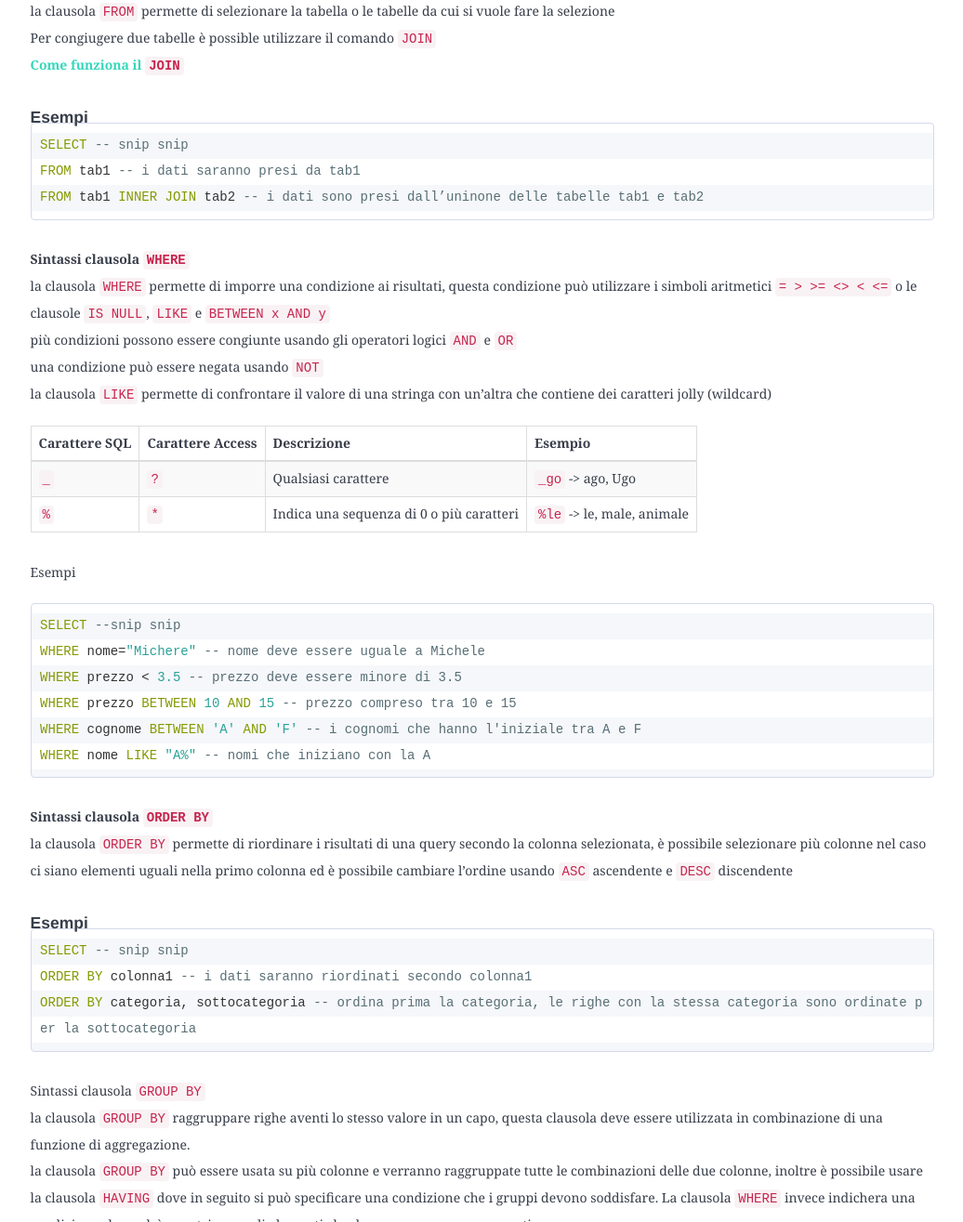
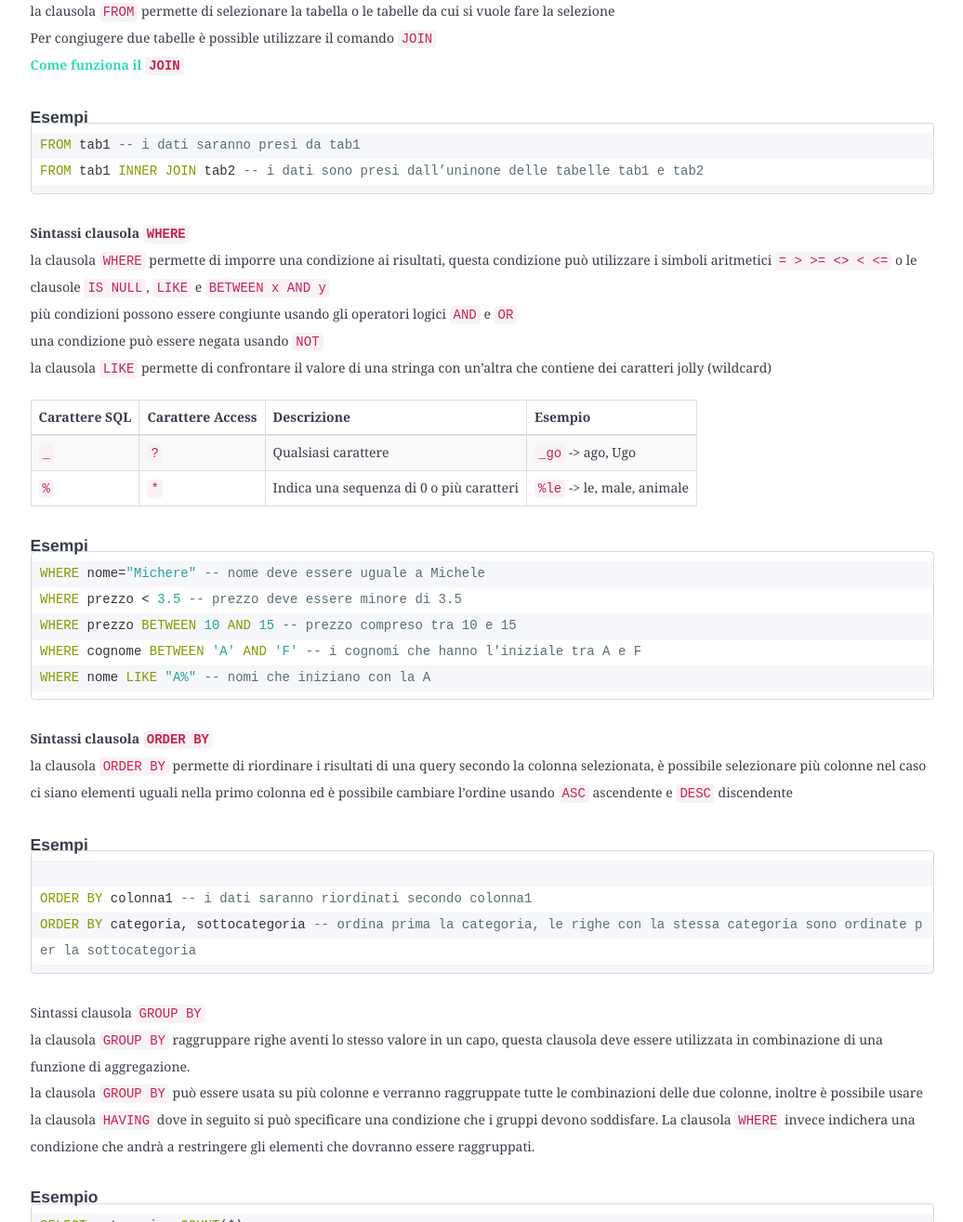
Before and after one commit to samu698/samu698.github.io, a plain HTML site: page index.html in a window 1280 px wide. Shown: the part 3170-4485 px from the top of the page at 93% size, without its empty margins (121-1157 px from the left). Drawn offline with nearby package versions, Linux system fonts and the light colour scheme.

Commit message:
join page aggiunta

```diff
--- a/index.html
+++ b/index.html
@@ -203,10 +203,9 @@ la clausola <code>SELECT</code> permette di selezionare le colonne che si voglio
 <strong>Sintassi clausola <code>FROM</code></strong><br>
 la clausola <code>FROM</code> permette di selezionare la tabella o le tabelle da cui si vuole fare la selezione<br>
 Per congiugere due tabelle è possible utilizzare il comando <code>JOIN</code><br>
-<a href="samu698.github.io/join.html"><strong>Come funziona il <code>JOIN</code></strong></a></p>
+<a href="join.html"><strong>Come funziona il <code>JOIN</code></strong></a></p>
 <h5 class="code-line" data-line-start=99 data-line-end=100><a id="Esempi_99"></a>Esempi</h5>
-<pre><code class="has-line-data" data-line-start="101" data-line-end="105" class="language-SQL"><span class="hljs-operator"><span class="hljs-keyword">SELECT</span> <span class="hljs-comment">-- snip snip</span>
-<span class="hljs-keyword">FROM</span> tab1 <span class="hljs-comment">-- i dati saranno presi da tab1</span>
+<pre><code class="has-line-data" data-line-start="101" data-line-end="105" class="language-SQL"><span class="hljs-operator"><span class="hljs-keyword">FROM</span> tab1 <span class="hljs-comment">-- i dati saranno presi da tab1</span>
 <span class="hljs-keyword">FROM</span> tab1 <span class="hljs-keyword">INNER</span> <span class="hljs-keyword">JOIN</span> tab2 <span class="hljs-comment">-- i dati sono presi dall’uninone delle tabelle tab1 e tab2</span>
 </span></code></pre>
 <p class="has-line-data" data-line-start="105" data-line-end="110"><strong>Sintassi clausola <code>WHERE</code></strong><br>
@@ -238,9 +237,8 @@ la clausola <code>LIKE</code> permette di confrontare il valore di una stringa c
 </tr>
 </tbody>
 </table>
-<p class="has-line-data" data-line-start="115" data-line-end="116">Esempi</p>
-<pre><code class="has-line-data" data-line-start="117" data-line-end="124" class="language-SQL"><span class="hljs-operator"><span class="hljs-keyword">SELECT</span> <span class="hljs-comment">--snip snip</span>
-<span class="hljs-keyword">WHERE</span> nome=<span class="hljs-string">"Michere"</span> <span class="hljs-comment">-- nome deve essere uguale a Michele</span>
+<h5 class="code-line" data-line-start=115 data-line-end=116><a id="Esempi_115"></a>Esempi</h5>
+<pre><code class="has-line-data" data-line-start="117" data-line-end="124" class="language-SQL"><span class="hljs-keyword">WHERE</span> nome=<span class="hljs-string">"Michere"</span> <span class="hljs-comment">-- nome deve essere uguale a Michele</span>
 <span class="hljs-keyword">WHERE</span> prezzo &lt; <span class="hljs-number">3.5</span> <span class="hljs-comment">-- prezzo deve essere minore di 3.5</span>
 <span class="hljs-keyword">WHERE</span> prezzo <span class="hljs-keyword">BETWEEN</span> <span class="hljs-number">10</span> <span class="hljs-keyword">AND</span> <span class="hljs-number">15</span> <span class="hljs-comment">-- prezzo compreso tra 10 e 15</span>
 <span class="hljs-keyword">WHERE</span> cognome <span class="hljs-keyword">BETWEEN</span> <span class="hljs-string">'A'</span> <span class="hljs-keyword">AND</span> <span class="hljs-string">'F'</span> <span class="hljs-comment">-- i cognomi che hanno l'iniziale tra A e F</span>
@@ -249,7 +247,7 @@ la clausola <code>LIKE</code> permette di confrontare il valore di una stringa c
 <p class="has-line-data" data-line-start="124" data-line-end="126"><strong>Sintassi clausola <code>ORDER BY</code></strong><br>
 la clausola <code>ORDER BY</code> permette di riordinare i risultati di una query secondo la colonna selezionata, è possibile selezionare più colonne nel caso ci siano elementi uguali nella primo colonna ed è possibile cambiare l’ordine usando <code>ASC</code> ascendente e <code>DESC</code> discendente</p>
 <h5 class="code-line" data-line-start=126 data-line-end=127><a id="Esempi_126"></a>Esempi</h5>
-<pre><code class="has-line-data" data-line-start="128" data-line-end="132" class="language-SQL"><span class="hljs-operator"><span class="hljs-keyword">SELECT</span> <span class="hljs-comment">-- snip snip</span>
+<pre><code class="has-line-data" data-line-start="128" data-line-end="132" class="language-SQL">
 <span class="hljs-keyword">ORDER</span> <span class="hljs-keyword">BY</span> colonna1 <span class="hljs-comment">-- i dati saranno riordinati secondo colonna1</span>
 <span class="hljs-keyword">ORDER</span> <span class="hljs-keyword">BY</span> categoria, sottocategoria <span class="hljs-comment">-- ordina prima la categoria, le righe con la stessa categoria sono ordinate per la sottocategoria</span>
 </span></code></pre>
```
